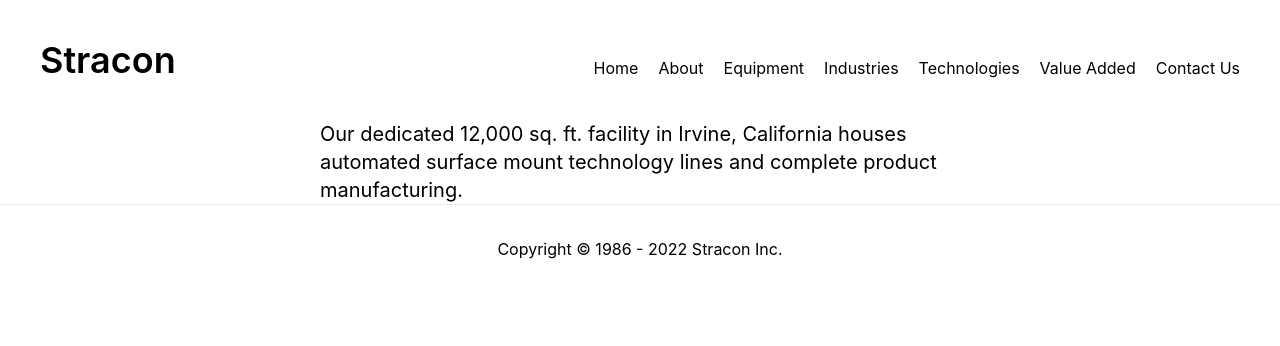
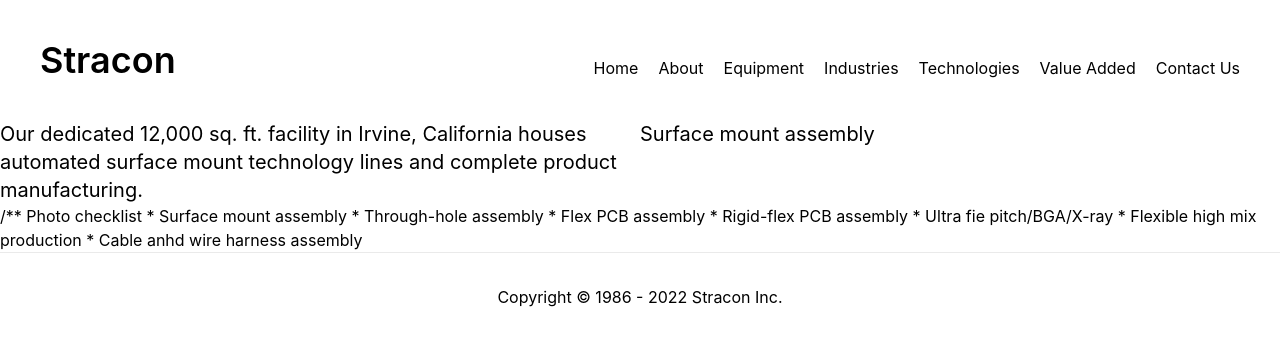
Before and after one commit to KevinNDoan/Stracon, a Next.js app: page /about in a window 1280 px wide. Shown: the top 346 px of the page. Built offline with nearby package versions, Linux system fonts and the light colour scheme.

Commit message:
Updating about

```diff
--- a/pages/about.js
+++ b/pages/about.js
@@ -9,7 +9,18 @@
             <main>
                 <div className="flex justify-center mt-10">
                     <h1 className="text-xl w-1/2">Our dedicated 12,000 sq. ft. facility in Irvine, California houses automated surface mount technology lines and complete product manufacturing.</h1>
+                    <br />
+                    <h1 className="text-xl w-1/2">Surface mount assembly</h1>
                 </div>
+
+                /** Photo checklist
+                 * Surface mount assembly
+                 * Through-hole assembly
+                 * Flex PCB assembly
+                 * Rigid-flex PCB assembly
+                 * Ultra fie pitch/BGA/X-ray
+                 * Flexible high mix production
+                 * Cable anhd wire harness assembly
             </main>
 
             <Footer />
```
